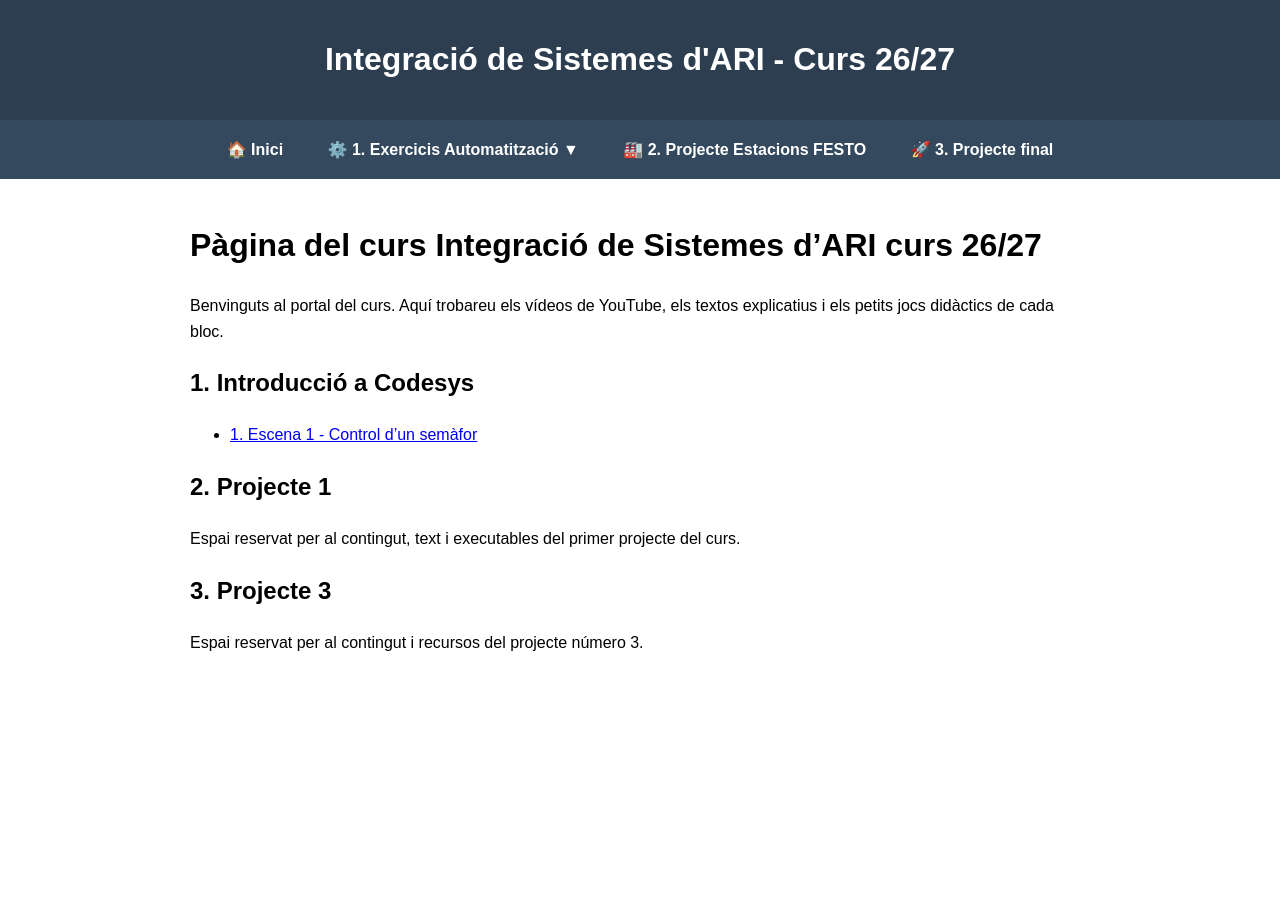
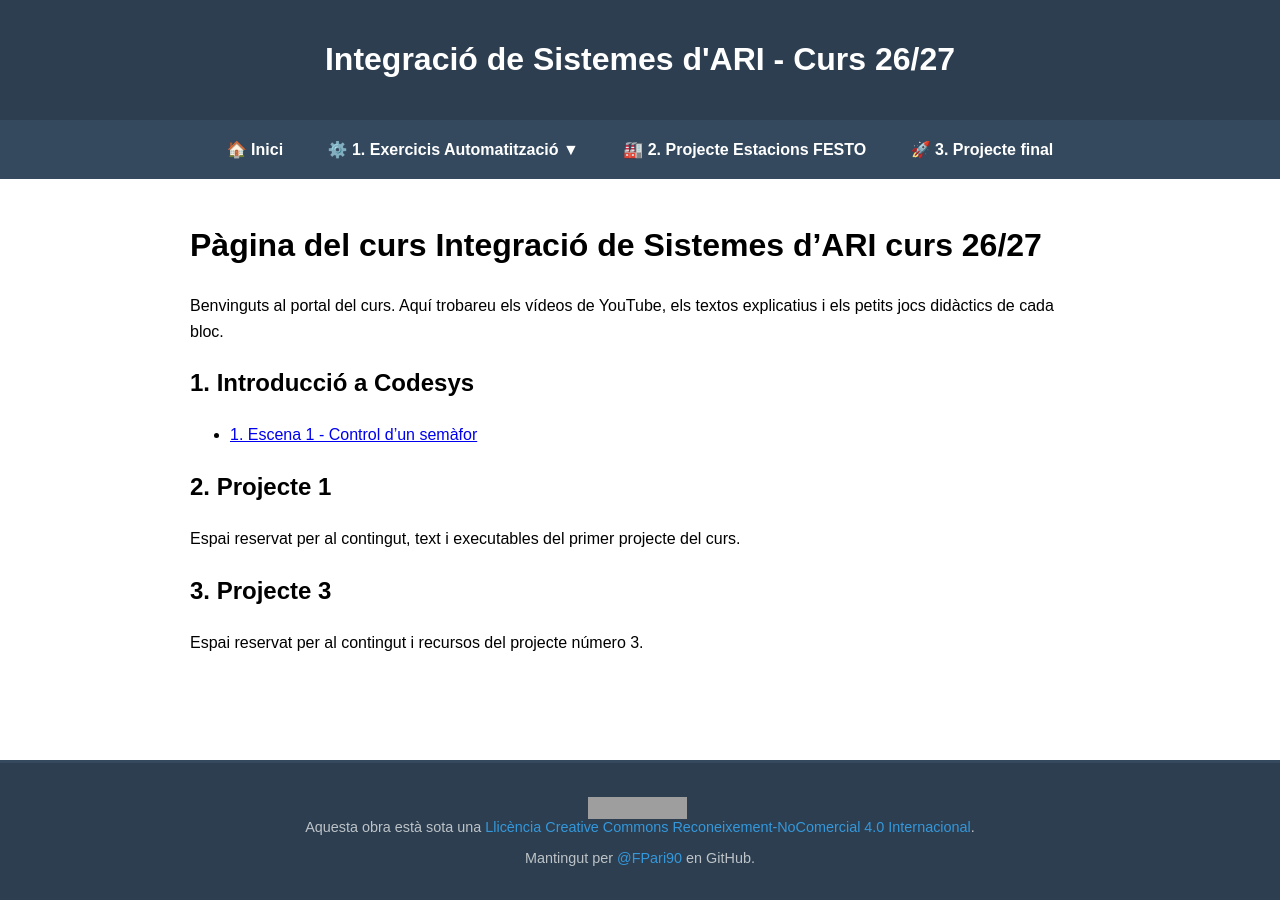
Before and after one commit to dropoAutomatics/integracio-ari, a Jekyll site: the page built from index.md, in a window 1280 px wide. Built offline with Jekyll 4.4.1, drawn with Linux system fonts in a browser that asks for light colours; our own code applies the rules of GitHub Pages for plain Markdown files; grey boxes are pictures that could not be loaded.

Commit message:
Update default.html

```diff
--- a/_layouts/default.html
+++ b/_layouts/default.html
@@ -44,6 +44,20 @@
     .dropdown:hover .dropdown-content { display: block; }
 
     main { flex: 1; max-width: 900px; margin: 20px auto; padding: 0 20px; line-height: 1.6; }
+
+    /* Estils per al peu de pàgina de Creative Commons i Autoria */
+    footer {
+        background: #2c3e50;
+        color: #bdc3c7;
+        text-align: center;
+        padding: 20px;
+        font-size: 0.9em;
+        margin-top: 40px;
+        border-top: 3px solid #34495e;
+    }
+    footer a { color: #3498db; text-decoration: none; }
+    footer a:hover { text-decoration: underline; }
+    .cc-icon { vertical-align: middle; margin-right: 5px; height: 22px; }
   </style>
 </head>
 <body>
@@ -79,5 +93,16 @@
     {{ content }}
   </main>
 
+  <footer>
+    <p>
+      <a rel="license" href="https://creativecommons.org/licenses/by-nc/4.0/deed.ca" target="_blank">
+        <img alt="Llicència de Creative Commons" class="cc-icon" src="https://mirrors.creativecommons.org/presskit/buttons/88x31/svg/by-nc.svg" />
+      </a>
+      <br>
+      Aquesta obra està sota una <a rel="license" href="https://creativecommons.org/licenses/by-nc/4.0/deed.ca" target="_blank">Llicència Creative Commons Reconeixement-NoComercial 4.0 Internacional</a>.
+    </p>
+    <p>Mantingut per <a href="https://github.com/FPari90" target="_blank">@FPari90</a> en GitHub.</p>
+  </footer>
+
 </body>
 </html>
```
